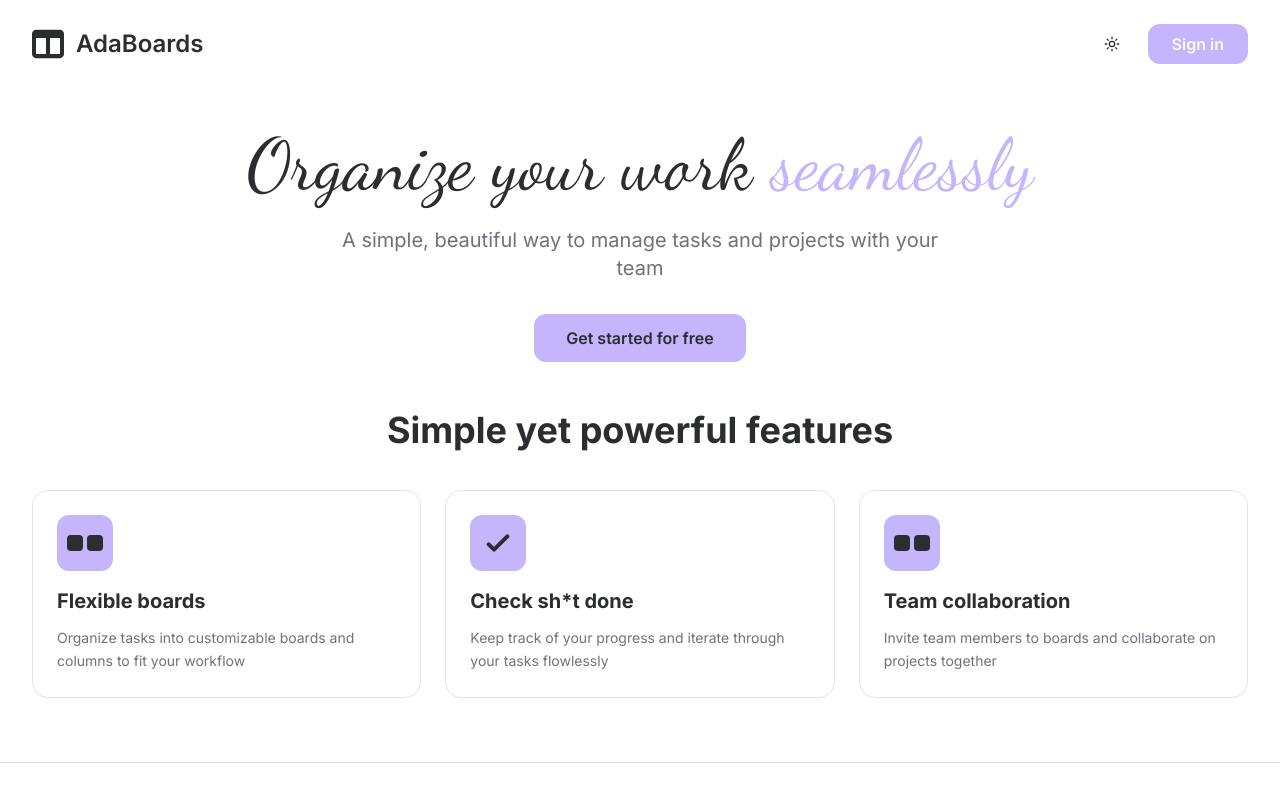
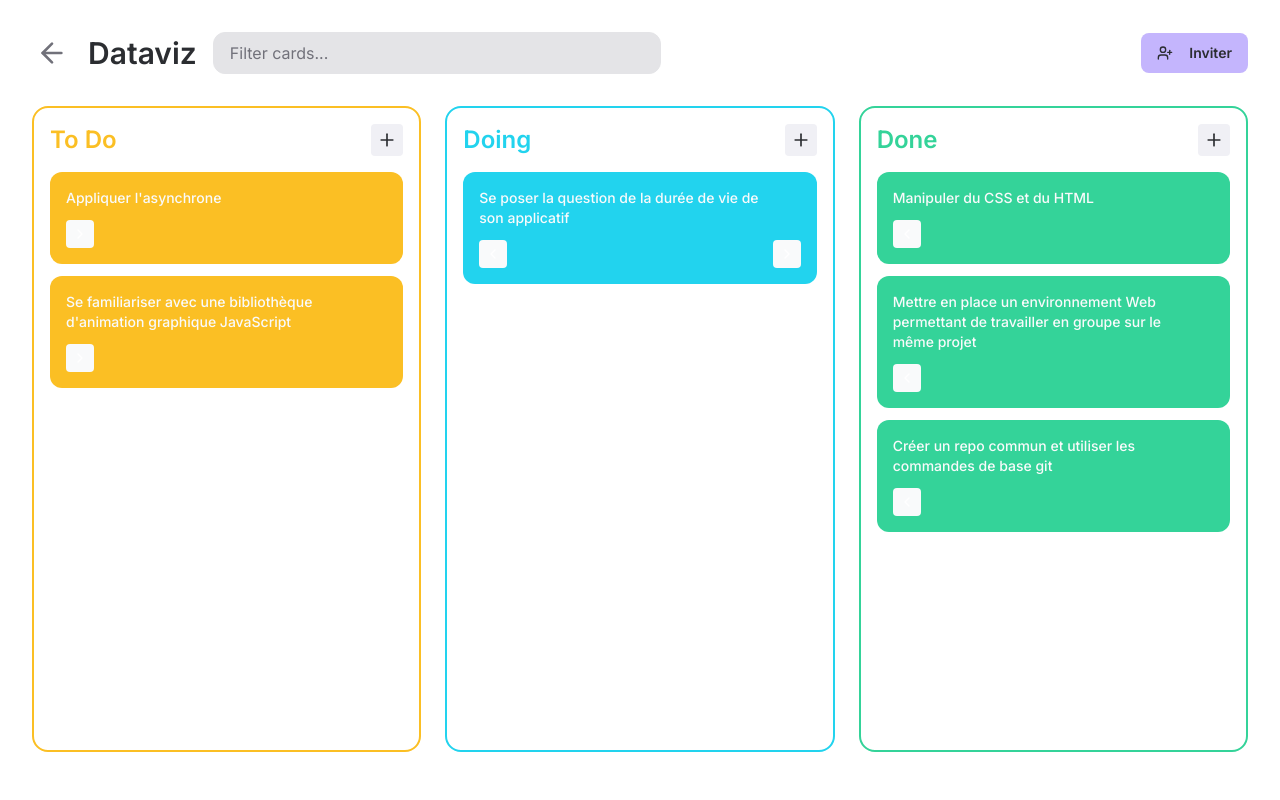
Before and after one commit to Cecile-Hirschauer/adaboards, a React (Vite) app: page /boards/1 in a window 1280 px wide. Before the commit this address led to /. Built offline with nearby package versions, Linux system fonts and the light colour scheme.

Commit message:
create BoardView.tsx + components for each Board

```diff
--- a/src/App.tsx
+++ b/src/App.tsx
@@ -2,6 +2,7 @@ import "./index.css";
 import { BrowserRouter, Routes, Route, Navigate } from "react-router-dom";
 import Landing from "./pages/Landing";
 import Boards from "./pages/Boards";
+import BoardView from "./pages/BoardView";
 
 function App() {
   return (
@@ -9,6 +10,7 @@ function App() {
       <Routes>
         <Route path="/" element={<Landing />} />
         <Route path="/boards" element={<Boards />} />
+        <Route path="/boards/:id" element={<BoardView />} />
         <Route path="*" element={<Navigate to="/" replace />} />
       </Routes>
     </BrowserRouter>
--- /dev/null
+++ b/src/components/Board/BoardHeader.tsx
@@ -0,0 +1,47 @@
+// Board header component with navigation and actions
+import { ArrowLeft, UserPlus } from 'lucide-react';
+import { Button } from '@/components/ui/button';
+
+interface BoardHeaderProps {
+  boardName: string;
+  onBack: () => void;
+  onInvite?: () => void;
+  onFilterChange?: (filter: string) => void;
+}
+
+export default function BoardHeader({ boardName, onBack, onInvite, onFilterChange }: BoardHeaderProps) {
+  return (
+    <header className="flex flex-col sm:flex-row items-start sm:items-center gap-4 mb-6 sm:mb-8">
+      <button
+        onClick={onBack}
+        className="text-[rgb(var(--muted-foreground))] hover:text-[rgb(var(--foreground))] transition-colors focus:outline-none focus:ring-2 focus:ring-[rgb(var(--ring))] rounded p-1"
+        aria-label="Go back to boards"
+      >
+        <ArrowLeft className="w-7 h-7 sm:w-8 sm:h-8" />
+      </button>
+
+      <h1 className="text-[rgb(var(--foreground))] text-2xl sm:text-3xl font-semibold">
+        {boardName}
+      </h1>
+
+      <input
+        type="text"
+        placeholder="Filter cards..."
+        onChange={(e) => onFilterChange?.(e.target.value)}
+        className="flex-1 w-full sm:max-w-md bg-[rgb(var(--input))] text-[rgb(var(--foreground))] placeholder-[rgb(var(--muted-foreground))] px-4 py-2 rounded-lg border border-[rgb(var(--border))] focus:outline-none focus:border-[rgb(var(--primary))] transition-colors"
+        aria-label="Filter cards"
+      />
+
+      {onInvite && (
+        <Button
+          onClick={onInvite}
+          className="w-full sm:w-auto sm:ml-auto bg-[rgb(var(--primary))] text-[rgb(var(--primary-foreground))] hover:opacity-90 font-semibold"
+          aria-label="Invite members to board"
+        >
+          <UserPlus className="w-4 h-4 mr-2" />
+          Inviter
+        </Button>
+      )}
+    </header>
+  );
+}
--- /dev/null
+++ b/src/components/Board/Column.tsx
@@ -0,0 +1,77 @@
+// Column component for Kanban board
+import { Plus } from 'lucide-react';
+import { TaskStatus } from '@/types';
+import TaskCard from '@/components/Task/TaskCard';
+
+interface Task {
+  id: string;
+  title: string;
+  description?: string;
+}
+
+interface ColumnProps {
+  title: string;
+  tasks: Task[];
+  status: TaskStatus;
+  onAddTask?: () => void;
+  onMoveTask?: (taskId: string, direction: 'left' | 'right') => void;
+  onDeleteTask?: (taskId: string) => void;
+}
+
+export default function Column({ title, tasks, status, onAddTask, onMoveTask, onDeleteTask }: ColumnProps) {
+  const borderColors = {
+    [TaskStatus.TODO]: 'border-[var(--clr-todo)]',
+    [TaskStatus.IN_PROGRESS]: 'border-[var(--clr-doing)]',
+    [TaskStatus.DONE]: 'border-[var(--clr-success)]',
+  };
+
+  const headerColors = {
+    [TaskStatus.TODO]: 'text-[var(--clr-todo)]',
+    [TaskStatus.IN_PROGRESS]: 'text-[var(--clr-doing)]',
+    [TaskStatus.DONE]: 'text-[var(--clr-success)]',
+  };
+
+  return (
+    <section
+      className={`flex-1 min-w-[280px] sm:min-w-[320px] border-2 ${borderColors[status]} rounded-xl p-4 bg-[rgb(var(--card))]`}
+      aria-labelledby={`column-${status}`}
+    >
+      <div className="flex items-center justify-between mb-4">
+        <h2
+          id={`column-${status}`}
+          className={`${headerColors[status]} text-xl sm:text-2xl font-semibold`}
+        >
+          {title}
+        </h2>
+        {onAddTask && (
+          <button
+            onClick={onAddTask}
+            className="w-8 h-8 bg-[rgb(var(--muted))] hover:bg-[rgb(var(--accent))] rounded flex items-center justify-center transition-colors focus:outline-none focus:ring-2 focus:ring-[rgb(var(--ring))]"
+            aria-label={`Add task to ${title}`}
+          >
+            <Plus className="w-5 h-5 text-[rgb(var(--foreground))]" />
+          </button>
+        )}
+      </div>
+
+      <div className="space-y-3">
+        {tasks.length === 0 ? (
+          <p className="text-[rgb(var(--muted-foreground))] text-sm text-center py-8">
+            No tasks yet
+          </p>
+        ) : (
+          tasks.map((task) => (
+            <TaskCard
+              key={task.id}
+              task={task}
+              status={status}
+              onMoveLeft={onMoveTask ? () => onMoveTask(task.id, 'left') : undefined}
+              onMoveRight={onMoveTask ? () => onMoveTask(task.id, 'right') : undefined}
+              onDelete={onDeleteTask ? () => onDeleteTask(task.id) : undefined}
+            />
+          ))
+        )}
+      </div>
+    </section>
+  );
+}
--- a/src/components/Task/TaskCard.tsx
+++ b/src/components/Task/TaskCard.tsx
@@ -1,45 +1,75 @@
-// Task card component
-import type { Task } from '../../types';
+// Task card component for Kanban board
+import { Trash2, ChevronLeft, ChevronRight } from 'lucide-react';
+import { TaskStatus } from '@/types';
 
 interface TaskCardProps {
-  task: Task;
-  onEdit?: (task: Task) => void;
-  onDelete?: (id: string) => void;
+  task: {
+    id: string;
+    title: string;
+    description?: string;
+  };
+  status: TaskStatus;
+  onMoveLeft?: () => void;
+  onMoveRight?: () => void;
+  onDelete?: () => void;
 }
 
-export default function TaskCard({ task, onEdit, onDelete }: TaskCardProps) {
+export default function TaskCard({ task, status, onMoveLeft, onMoveRight, onDelete }: TaskCardProps) {
+  const statusColors = {
+    [TaskStatus.TODO]: 'bg-[var(--clr-todo)] border-[var(--clr-todo)]',
+    [TaskStatus.IN_PROGRESS]: 'bg-[var(--clr-doing)] border-[var(--clr-doing)]',
+    [TaskStatus.DONE]: 'bg-[var(--clr-success)] border-[var(--clr-success)]',
+  };
+
+  const canMoveLeft = status !== TaskStatus.TODO;
+  const canMoveRight = status !== TaskStatus.DONE;
+
   return (
-    <div className="card bg-base-200 hover:bg-base-300 transition-colors cursor-pointer">
-      <div className="card-body p-4">
-        <h3 className="font-semibold">{task.title}</h3>
+    <article
+      className={`${statusColors[status]} rounded-lg p-4 mb-3 relative group transition-all hover:shadow-lg`}
+      aria-label={`Task: ${task.title}`}
+    >
+      <p className="text-[var(--color-gray-800)] text-sm mb-3 pr-6 font-medium">
+        {task.title}
+      </p>
+
       {task.description && (
-          <p className="text-sm text-base-content/70 mt-2">{task.description}</p>
+        <p className="text-[var(--color-gray-800)] text-xs mb-3 opacity-80">
+          {task.description}
+        </p>
       )}
-        <div className="flex justify-end gap-2 mt-3">
-          {onEdit && (
+
+      <div className="flex items-center gap-2">
+        {canMoveLeft && onMoveLeft && (
           <button
-              className="btn btn-xs btn-ghost"
-              onClick={(e) => {
-                e.stopPropagation();
-                onEdit(task);
-              }}
+            onClick={onMoveLeft}
+            className="w-7 h-7 bg-[var(--color-gray-800)] rounded flex items-center justify-center hover:bg-[var(--color-muted-background)] transition-colors focus:outline-none focus:ring-2 focus:ring-white"
+            aria-label="Move task left"
           >
-              Edit
+            <ChevronLeft className="w-4 h-4 text-white" />
           </button>
         )}
-          {onDelete && (
+
+        {canMoveRight && onMoveRight && (
           <button
-              className="btn btn-xs btn-ghost text-error"
-              onClick={(e) => {
-                e.stopPropagation();
-                onDelete(task.id);
-              }}
+            onClick={onMoveRight}
+            className={`w-7 h-7 bg-[var(--color-gray-800)] rounded flex items-center justify-center hover:bg-[var(--color-muted-background)] transition-colors focus:outline-none focus:ring-2 focus:ring-white ${!canMoveLeft ? '' : 'ml-auto'}`}
+            aria-label="Move task right"
           >
-              Delete
+            <ChevronRight className="w-4 h-4 text-white" />
           </button>
         )}
       </div>
-      </div>
-    </div>
+
+      {onDelete && (
+        <button
+          onClick={onDelete}
+          className="absolute top-3 right-3 w-6 h-6 flex items-center justify-center text-[var(--color-gray-800)] hover:text-[var(--clr-error)] transition-colors opacity-0 group-hover:opacity-100 focus:opacity-100 focus:outline-none focus:ring-2 focus:ring-white rounded"
+          aria-label={`Delete task ${task.title}`}
+        >
+          <Trash2 className="w-4 h-4" />
+        </button>
+      )}
+    </article>
   );
 }
--- a/src/pages/BoardView.tsx
+++ b/src/pages/BoardView.tsx
@@ -1,45 +1,143 @@
-// Board view page - displays tasks in a board
+// Board view page - Kanban board with tasks
+import { useState } from 'react';
+import { useNavigate } from 'react-router-dom';
+import { TaskStatus } from '@/types';
+import BoardHeader from '@/components/Board/BoardHeader';
+import Column from '@/components/Board/Column';
+
+interface Task {
+  id: string;
+  title: string;
+  description?: string;
+  status: TaskStatus;
+}
+
 export default function BoardView() {
+  const navigate = useNavigate();
+  const [boardName] = useState('Dataviz');
+  const [filter, setFilter] = useState('');
+  const [tasks, setTasks] = useState<Task[]>([
+    {
+      id: '1',
+      title: "Appliquer l'asynchrone",
+      status: TaskStatus.TODO
+    },
+    {
+      id: '2',
+      title: "Se familiariser avec une bibliothèque d'animation graphique JavaScript",
+      status: TaskStatus.TODO
+    },
+    {
+      id: '3',
+      title: "Se poser la question de la durée de vie de son applicatif",
+      status: TaskStatus.IN_PROGRESS
+    },
+    {
+      id: '4',
+      title: "Manipuler du CSS et du HTML",
+      status: TaskStatus.DONE
+    },
+    {
+      id: '5',
+      title: "Mettre en place un environnement Web permettant de travailler en groupe sur le même projet",
+      status: TaskStatus.DONE
+    },
+    {
+      id: '6',
+      title: "Créer un repo commun et utiliser les commandes de base git",
+      status: TaskStatus.DONE
+    }
+  ]);
+
+  const handleBack = () => {
+    navigate('/boards');
+  };
+
+  const handleInvite = () => {
+    console.log('Open invite modal');
+  };
+
+  const handleMoveTask = (taskId: string, direction: 'left' | 'right') => {
+    setTasks(prevTasks => {
+      const taskIndex = prevTasks.findIndex(t => t.id === taskId);
+      if (taskIndex === -1) return prevTasks;
+
+      const task = prevTasks[taskIndex];
+      let newStatus = task.status;
+
+      if (direction === 'right') {
+        if (task.status === TaskStatus.TODO) newStatus = TaskStatus.IN_PROGRESS;
+        else if (task.status === TaskStatus.IN_PROGRESS) newStatus = TaskStatus.DONE;
+      } else {
+        if (task.status === TaskStatus.DONE) newStatus = TaskStatus.IN_PROGRESS;
+        else if (task.status === TaskStatus.IN_PROGRESS) newStatus = TaskStatus.TODO;
+      }
+
+      const updatedTasks = [...prevTasks];
+      updatedTasks[taskIndex] = { ...task, status: newStatus };
+      return updatedTasks;
+    });
+  };
+
+  const handleDeleteTask = (taskId: string) => {
+    setTasks(prevTasks => prevTasks.filter(t => t.id !== taskId));
+  };
+
+  const handleAddTask = (status: TaskStatus) => {
+    const taskTitle = prompt('Enter task title:');
+    if (taskTitle) {
+      const newTask: Task = {
+        id: Date.now().toString(),
+        title: taskTitle,
+        status
+      };
+      setTasks(prevTasks => [...prevTasks, newTask]);
+    }
+  };
+
+  const filteredTasks = tasks.filter(task =>
+    task.title.toLowerCase().includes(filter.toLowerCase())
+  );
+
+  const todoTasks = filteredTasks.filter(t => t.status === TaskStatus.TODO);
+  const inProgressTasks = filteredTasks.filter(t => t.status === TaskStatus.IN_PROGRESS);
+  const doneTasks = filteredTasks.filter(t => t.status === TaskStatus.DONE);
+
   return (
-    <div className="min-h-screen bg-base-200 p-8">
-      <div className="max-w-7xl mx-auto">
-        <div className="mb-8">
-          <h1 className="text-4xl font-bold mb-2">Board Title</h1>
-          <p className="text-base-content/70">Board description</p>
-        </div>
+    <div className="h-screen flex flex-col bg-[rgb(var(--background))] text-[rgb(var(--foreground))] overflow-hidden">
+      <div className="flex-1 flex flex-col p-4 sm:p-6 lg:p-8 overflow-hidden">
+        <BoardHeader
+          boardName={boardName}
+          onBack={handleBack}
+          onInvite={handleInvite}
+          onFilterChange={setFilter}
+        />
 
-        <div className="grid grid-cols-1 md:grid-cols-3 gap-6">
-          {/* TODO Column */}
-          <div className="bg-base-100 rounded-lg p-4">
-            <h2 className="text-xl font-bold mb-4">To Do</h2>
-            <div className="space-y-3">
-              <div className="card bg-base-200">
-                <div className="card-body p-4">
-                  <h3 className="font-semibold">Task title</h3>
-                  <p className="text-sm text-base-content/70">Task description</p>
-                </div>
-              </div>
-            </div>
-            <button className="btn btn-sm btn-ghost w-full mt-4">+ Add Task</button>
-          </div>
-
-          {/* IN_PROGRESS Column */}
-          <div className="bg-base-100 rounded-lg p-4">
-            <h2 className="text-xl font-bold mb-4">In Progress</h2>
-            <div className="space-y-3">
-              {/* Tasks will be mapped here */}
-            </div>
-            <button className="btn btn-sm btn-ghost w-full mt-4">+ Add Task</button>
-          </div>
-
-          {/* DONE Column */}
-          <div className="bg-base-100 rounded-lg p-4">
-            <h2 className="text-xl font-bold mb-4">Done</h2>
-            <div className="space-y-3">
-              {/* Tasks will be mapped here */}
-            </div>
-            <button className="btn btn-sm btn-ghost w-full mt-4">+ Add Task</button>
-          </div>
+        <div className="flex-1 flex gap-4 sm:gap-6 overflow-x-auto pb-4">
+          <Column
+            title="To Do"
+            tasks={todoTasks}
+            status={TaskStatus.TODO}
+            onAddTask={() => handleAddTask(TaskStatus.TODO)}
+            onMoveTask={handleMoveTask}
+            onDeleteTask={handleDeleteTask}
+          />
+          <Column
+            title="Doing"
+            tasks={inProgressTasks}
+            status={TaskStatus.IN_PROGRESS}
+            onAddTask={() => handleAddTask(TaskStatus.IN_PROGRESS)}
+            onMoveTask={handleMoveTask}
+            onDeleteTask={handleDeleteTask}
+          />
+          <Column
+            title="Done"
+            tasks={doneTasks}
+            status={TaskStatus.DONE}
+            onAddTask={() => handleAddTask(TaskStatus.DONE)}
+            onMoveTask={handleMoveTask}
+            onDeleteTask={handleDeleteTask}
+          />
         </div>
       </div>
     </div>
--- a/src/pages/Boards.tsx
+++ b/src/pages/Boards.tsx
@@ -1,5 +1,6 @@
 // Boards page - displays user's boards
 import { useState } from 'react';
+import { useNavigate } from 'react-router-dom';
 import { Header } from '@/components/shared/Header';
 import { Button } from '@/components/ui/button';
 import { Plus, Trash2 } from 'lucide-react';
@@ -12,6 +13,7 @@ interface Board {
 }
 
 export default function Boards() {
+  const navigate = useNavigate();
   const [boards, setBoards] = useState<Board[]>([
     {
       id: '1',
@@ -60,8 +62,7 @@ export default function Boards() {
   };
 
   const handleOpenBoard = (id: string) => {
-    console.log('Open board:', id);
-    // TODO: Navigate to board view
+    navigate(`/boards/${id}`);
   };
 
   const userName = 'Ada Lovelace';
--- a/tsconfig.app.json
+++ b/tsconfig.app.json
@@ -8,7 +8,6 @@
     "types": ["vite/client"],
     "skipLibCheck": true,
 
-    /* Bundler mode */
     "moduleResolution": "bundler",
     "allowImportingTsExtensions": true,
     "isolatedModules": true,
@@ -16,13 +15,11 @@
     "noEmit": true,
     "jsx": "react-jsx",
 
-    /* Linting */
     "strict": true,
     "noUnusedLocals": true,
     "noUnusedParameters": true,
     "noFallthroughCasesInSwitch": true,
 
-    /* Path alias */
     "baseUrl": ".",
     "paths": {
       "@/*": ["./src/*"]
```
Lines whose indentation alone changed are shown as unchanged.
